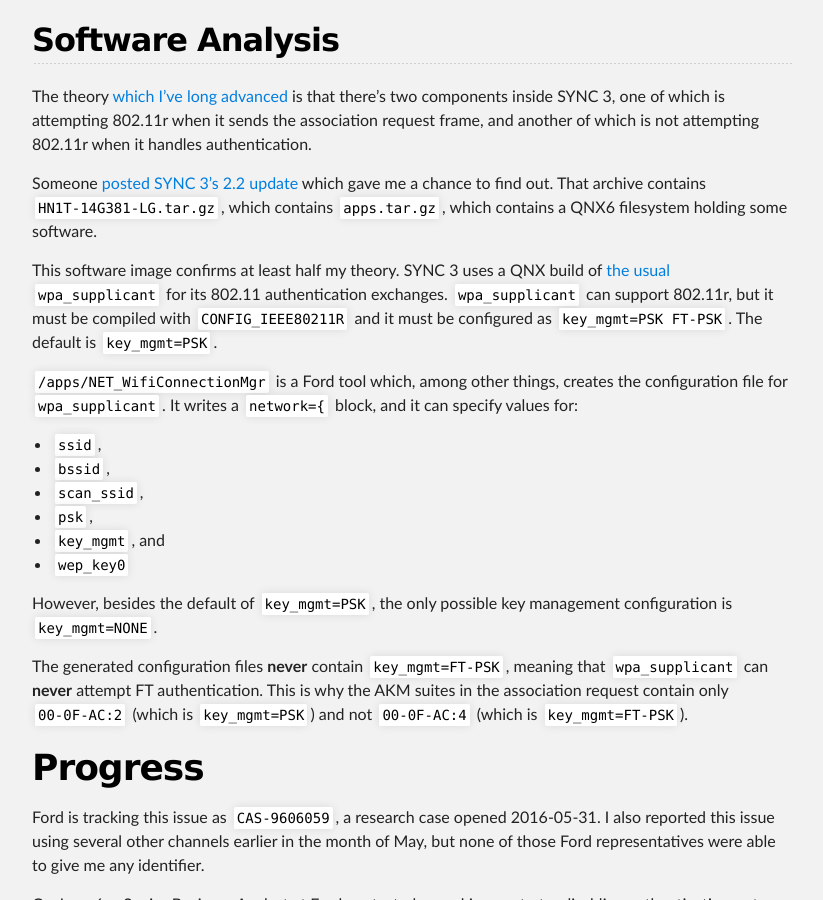
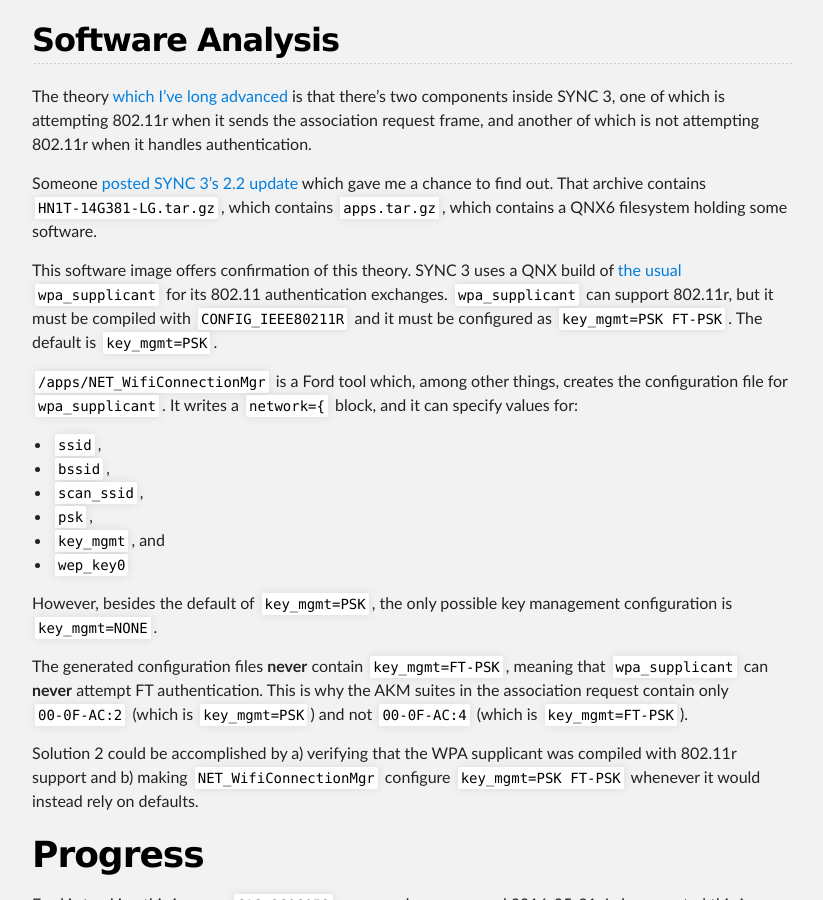
Before and after one commit to willglynn/ford-wifi-is-broken.com, a Jekyll site: the page built from index.md, in a window 1280 px wide and 900 px high, scrolled down 2444 px. Shown: the whole window, without its empty margins (228-1051 px from the left). Built offline with Jekyll 4.4.1, drawn with Linux system fonts in a browser that asks for light colours; our own code applies the rules of GitHub Pages for plain Markdown files.

Commit message:
Describe solution 2

```diff
--- a/index.md
+++ b/index.md
@@ -66,7 +66,7 @@ The theory [which I've long advanced](/2016/11/17/email-1479396709.html) is that
 
 Someone [posted SYNC 3's 2.2 update](http://www.2gfusions.net/showthread.php?tid=3881&pid=100870) which gave me a chance to find out. That archive contains `HN1T-14G381-LG.tar.gz`, which contains `apps.tar.gz`, which contains a QNX6 filesystem holding some software.
 
-This software image confirms at least half my theory. SYNC 3 uses a QNX build of [the usual `wpa_supplicant`](https://w1.fi/wpa_supplicant/) for its 802.11 authentication exchanges. `wpa_supplicant` can support 802.11r, but it must be compiled with `CONFIG_IEEE80211R` and it must be configured as `key_mgmt=PSK FT-PSK`. The default is `key_mgmt=PSK`.
+This software image offers confirmation of this theory. SYNC 3 uses a QNX build of [the usual `wpa_supplicant`](https://w1.fi/wpa_supplicant/) for its 802.11 authentication exchanges. `wpa_supplicant` can support 802.11r, but it must be compiled with `CONFIG_IEEE80211R` and it must be configured as `key_mgmt=PSK FT-PSK`. The default is `key_mgmt=PSK`.
 
 `/apps/NET_WifiConnectionMgr` is a Ford tool which, among other things, creates the configuration file for `wpa_supplicant`. It writes a `network={` block, and it can specify values for:
 
@@ -80,6 +80,8 @@ This software image confirms at least half my theory. SYNC 3 uses a QNX build of
 However, besides the default of `key_mgmt=PSK`, the only possible key management configuration is `key_mgmt=NONE`.
 
 The generated configuration files **never** contain `key_mgmt=FT-PSK`, meaning that `wpa_supplicant` can **never** attempt FT authentication. This is why the AKM suites in the association request contain only `00-0F-AC:2` (which is `key_mgmt=PSK`) and not `00-0F-AC:4` (which is `key_mgmt=FT-PSK`).
+
+Solution 2 could be accomplished by a) verifying that the WPA supplicant was compiled with 802.11r support and b) making `NET_WifiConnectionMgr` configure `key_mgmt=PSK FT-PSK` whenever it would instead rely on defaults.
 
 Progress
 ===
```
